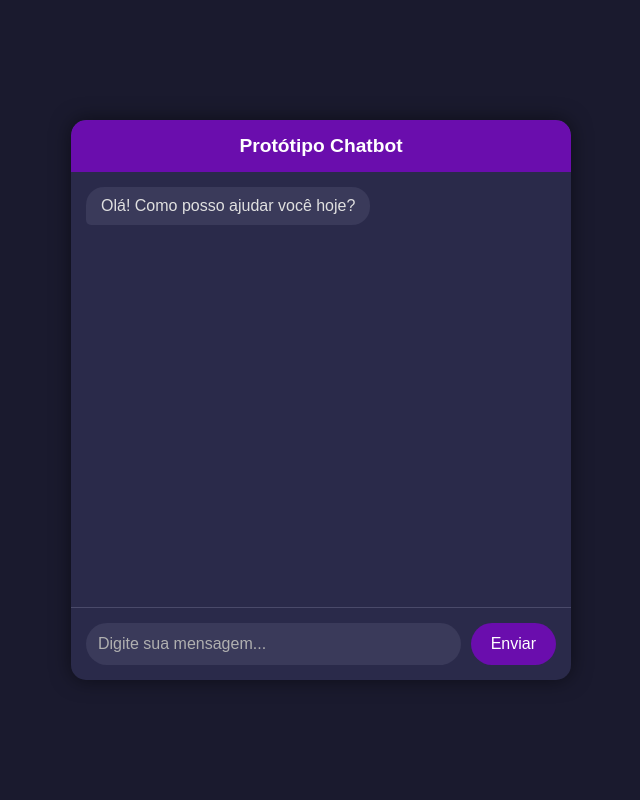
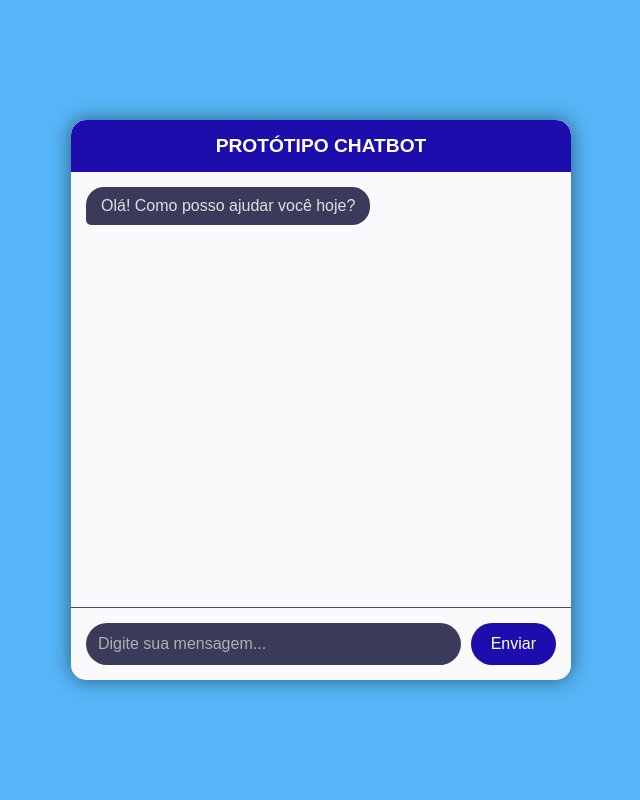
Before and after one commit to MatheusAntonioo/ChatBot_Hackathon_Jovem_Programador_Senac2025, a Django app: page /chat/ in a window 1280 px wide. Shown: the whole page, without its empty margins (319-959 px from the left). Run offline with Django 5.2, Linux system fonts and the light colour scheme.

Commit message:
novo template
novo template

```diff
--- a/chatbot_api/templates/chatbot_app/index.html
+++ b/chatbot_api/templates/chatbot_app/index.html
@@ -8,7 +8,7 @@
         /* Estilos Gerais do Corpo */
         body {
             font-family: 'Arial', sans-serif;
-            background-color: #1a1a2e; /* Fundo escuro */
+            background-color: #56b6f7; /* Fundo escuro */
             color: #e0e0e0; /* Cor do texto padrão */
             display: flex;
             justify-content: center;
@@ -21,7 +21,7 @@
 
         /* Estilo da Janela do Chatbot */
         .chatbot-container {
-            background-color: #2a2a4a; /* Fundo mais claro que o body, para contraste */
+            background-color: #fafafc; /* Fundo mais claro que o body, para contraste */
             border-radius: 15px;
             box-shadow: 0 0 20px rgba(0, 0, 0, 0.5); /* Sombra suave */
             width: 100%;
@@ -34,7 +34,7 @@
 
         /* Cabeçalho do Chatbot */
         .chatbot-header {
-            background-color: #6a0dad; /* Roxo escuro para o cabeçalho */
+            background-color: #1d0dad; /* Roxo escuro para o cabeçalho */
             color: white;
             padding: 15px 20px;
             border-top-left-radius: 15px;
@@ -53,7 +53,7 @@
             flex-direction: column;
             gap: 10px; /* Espaço entre as mensagens */
             scrollbar-width: thin; /* Para Firefox */
-            scrollbar-color: #6a0dad #3a3a5a; /* Roxo para o scroll, fundo do scroll */
+            scrollbar-color: #1d0dad #3a3a5a; /* Roxo para o scroll, fundo do scroll */
         }
 
         /* Estilo da barra de rolagem para Webkit (Chrome, Safari) */
@@ -81,7 +81,7 @@
         }
 
         .user-message {
-            background-color: #4a148c; /* Roxo mais claro para mensagens do usuário */
+            background-color: #573deb; /* Roxo mais claro para mensagens do usuário */
             color: white;
             align-self: flex-end; /* Alinha à direita */
             border-bottom-right-radius: 5px; /* Deixa uma pontinha para simular bolha */
@@ -136,7 +136,7 @@
         }
 
         button {
-            background-color: #6a0dad; /* Roxo para o botão */
+            background-color: #1d0dad;
             color: white;
             border: none;
             border-radius: 25px;
@@ -147,7 +147,7 @@
         }
 
         button:hover:not(:disabled) { /* Não aplica hover se o botão estiver desabilitado */
-            background-color: #8a2be2; /* Roxo um pouco mais claro ao passar o mouse */
+            background-color: #3547f0;
         }
 
         /* Estilo para botão desabilitado */
@@ -161,7 +161,7 @@
 <body>
     <div class="chatbot-container">
         <div class="chatbot-header">
-            Protótipo Chatbot
+            PROTÓTIPO CHATBOT
         </div>
         <div id="chat-box">
             </div>
```
Also changed, not shown: procedimentos.md (deleted, +0 -17 lines).
